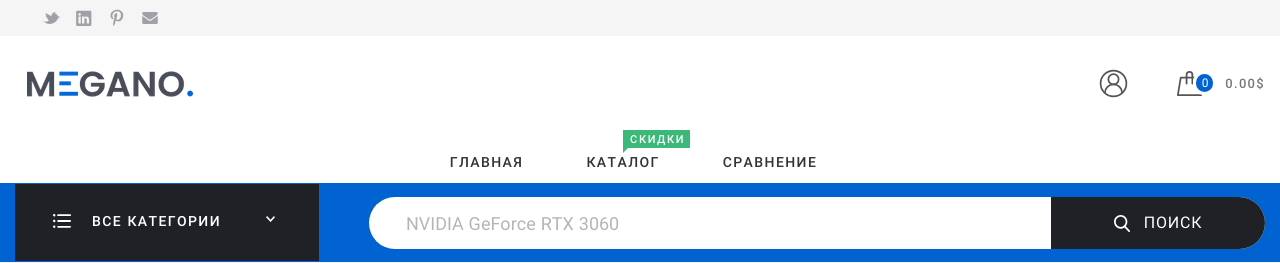
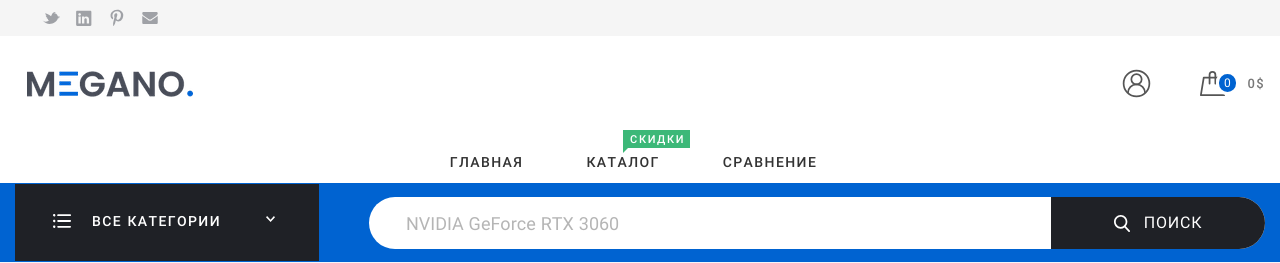
Before and after one commit to Artromterra/Django_project, a Django app: page / in a window 1280 px wide. Shown: the top 263 px of the page. Run offline with Django 5.2, Linux system fonts and the light colour scheme; the visitor is signed in with stand-in values (Sample User, id 1); data comes from the database, SQL or seed files in the repository; data that the repository does not hold is empty; parts of the project's set-up code (start-up, migrations or seed data) failed here and were passed over.

Commit message:
fixed data in cart logo in header.html

```diff
--- a/online_store/online_store/context_processors.py
+++ b/online_store/online_store/context_processors.py
@@ -17,12 +17,7 @@ def cart(request):
     Context processor, который добавляет корзину в контекст всех шаблонов.
     """
     cart_service = CartService(request)
-    # cart_items = cart_service.get_cart_items()
     cart_total_price = cart_service.get_cart_total_price()
-    # for item in cart_items:
-    #     discount_service = DiscountService(product=item.product)
-    #     cart_total_price += item.quantity * discount_service.one_product_discount_price()
-    # cart_total_price = sum(item.quantity * item.product.price for item in cart_items)
     cart_total_count = cart_service.get_cart_count()
 
     return {
--- a/online_store/templates/header.html
+++ b/online_store/templates/header.html
@@ -114,9 +114,9 @@
       {% endif %}
           <a class="CartBlock-block" href="{% url 'shop:cart' %}">
             <img class="CartBlock-img" src="/static/assets/img/icons/cart.svg" alt="cart.svg" />
-            <span class="CartBlock-amount">0</span>
+            <span class="CartBlock-amount">{{ cart_total_count }}</span>
           </a>
-          <div class="CartBlock-block"><span class="CartBlock-price">0.00$</span></div>
+          <div class="CartBlock-block"><span class="CartBlock-price">{{ cart_total_price }}$</span></div>
       </div>
     </div>
     <div class="row-block Header-trigger">
```
